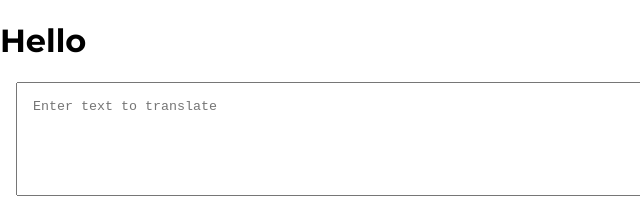
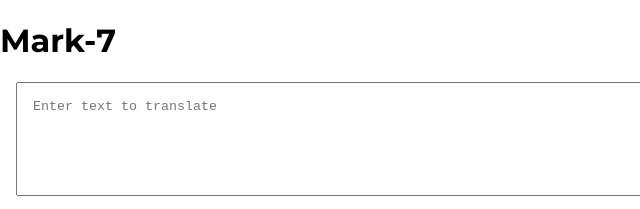
Before and after one commit to ashifkhn/markSeven, a plain HTML site: page index.html in a window 1280 px wide. Shown: the top 209 px of the page, 0-640 px from the left. Drawn offline with Linux system fonts and the light colour scheme.

Commit message:
markseven in progress

```diff
--- a/index.html
+++ b/index.html
@@ -8,7 +8,7 @@
     <link rel="stylesheet" href="/style.css">
   </head>
   <body>
-    <h1>Hello</h1>
+    <h1>Mark-7</h1>
     <textarea
       class="text-area"
       id="text-input"
```
